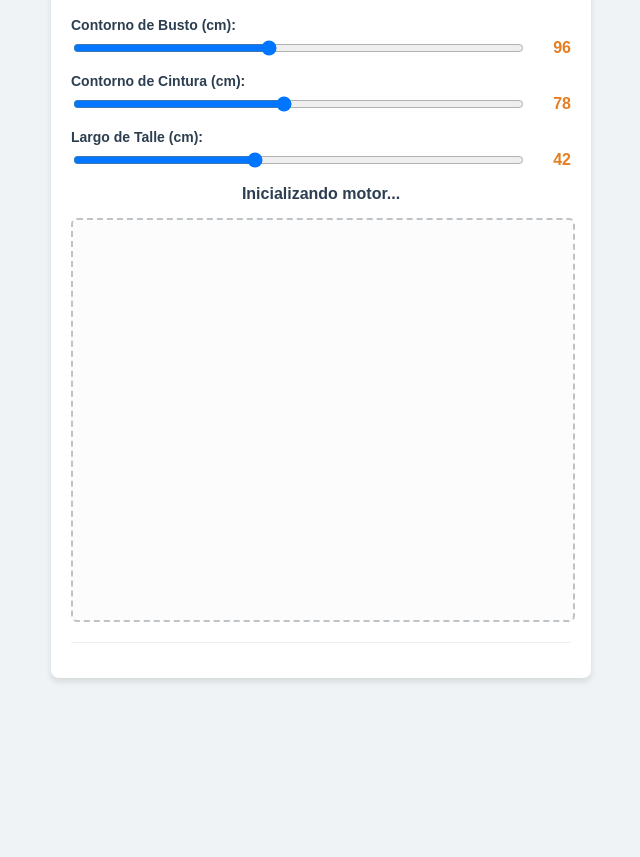
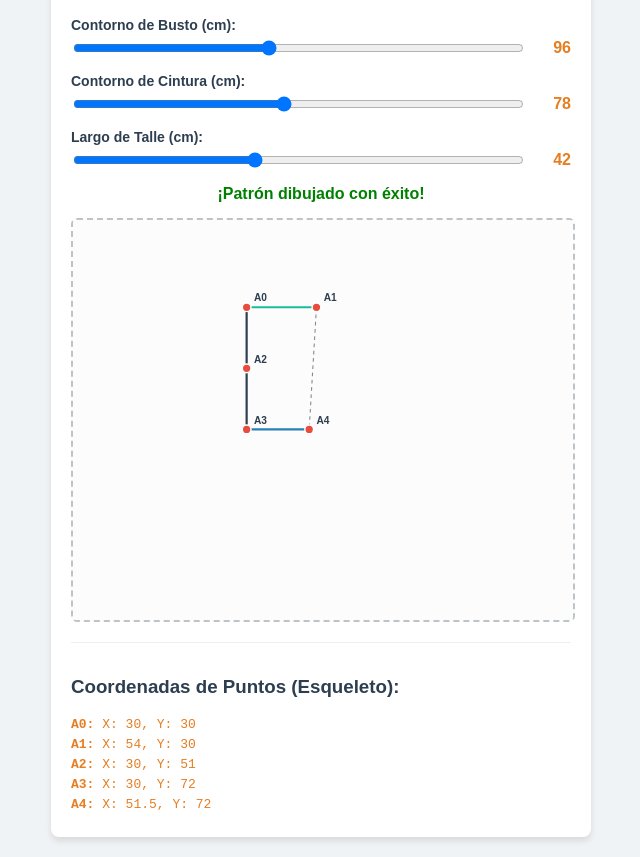
Before and after one commit to tolimillopillo-debug/motor-parametrico-2d, a plain HTML site: page index.html in a window 1280 px wide. Shown: the part 84-941 px from the top of the page, without its empty margins (319-959 px from the left). Before the commit the page ends 800 px from the top, so only its background shows below. Drawn offline with Linux system fonts and the light colour scheme.

Commit message:
Replace script.js with main.js in index.html

```diff
--- a/index.html
+++ b/index.html
@@ -48,12 +48,10 @@
     </div>
 
     <div id="estado">Inicializando motor...</div>
-
     <div id="area-dibujo"></div>
-
     <div id="panel-control"></div>
 </div>
 
-<script src="script.js"></script>
+<script src="main.js"></script>
 </body>
 </html>
```
